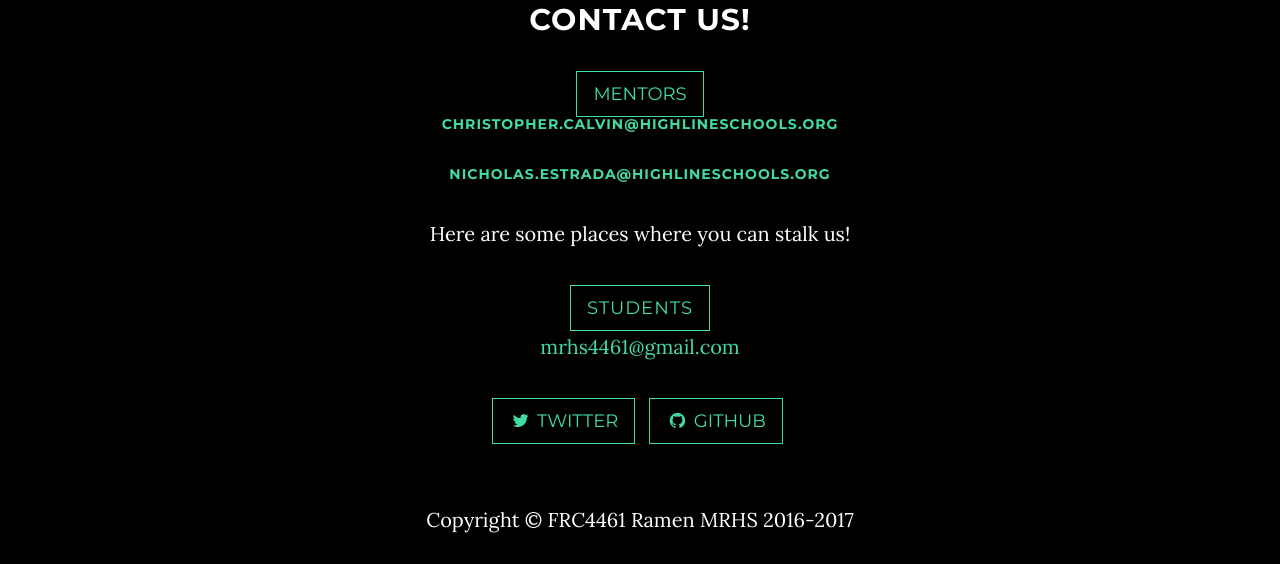
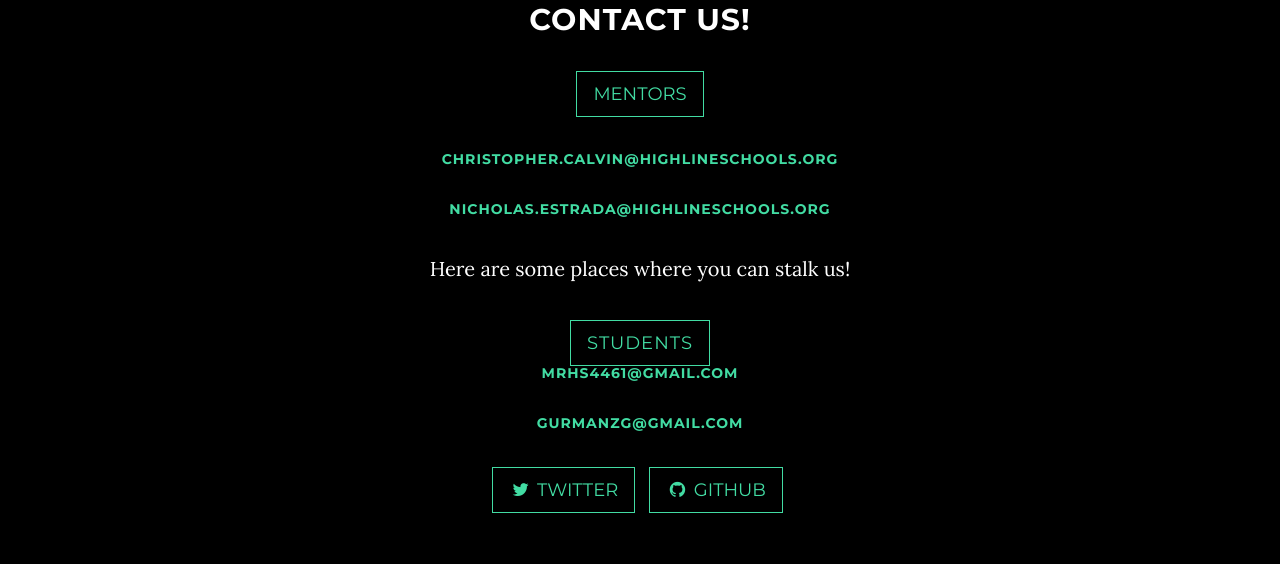
Before and after one commit to Gurmanzg/Gurmanzg.github.io, a website: page bootstrap/index.html in a window 1280 px wide. Shown: the part 1996-2560 px from the top of the page. Drawn offline with nearby package versions, Linux system fonts and the light colour scheme; some packages are replaced by stand-ins of ours.

Commit message:
Update index.html

```diff
--- a/bootstrap/index.html
+++ b/bootstrap/index.html
@@ -106,12 +106,14 @@
             <div class="col-lg-8 col-lg-offset-2">
                 <h2>Contact us!</h2>
                 <p class="btn btn-default btn-lg">Mentors</p>
-                <br>
+                <h5> </h5>
                 <h5><a href="mailto:">christopher.calvin@highlineschools.org</a></h5>
                 <h5><a href="mailto:">nicholas.estrada@highlineschools.org</a></h5>
                 <p>Here are some places where you can stalk us!</p>
+                <h5> </h5>
                 <h5 class="btn btn-default btn-lg">Students</h5>
-                <p><a href="mailto:">mrhs4461@gmail.com</a></p>
+                <h5><a href="mailto:">mrhs4461@gmail.com</a></h5>
+                <h5><a href="mailto:">Gurmanzg@gmail.com</a></h5>
                 <ul class="list-inline banner-social-buttons">
                     <li>
                         <a href="https://twitter.com/mrhs4461" class="btn btn-default btn-lg"><i class="fa fa-twitter fa-fw"></i> <span class="network-name">Twitter</span></a>
```
